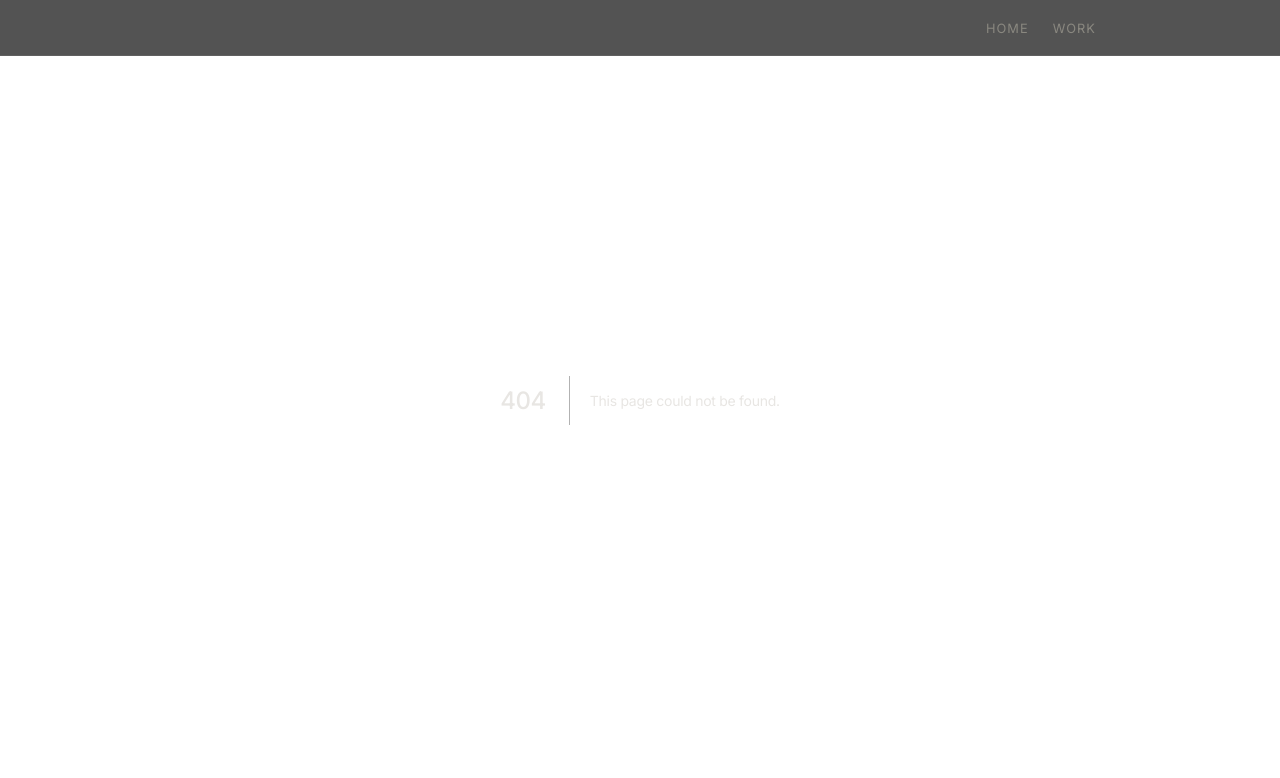
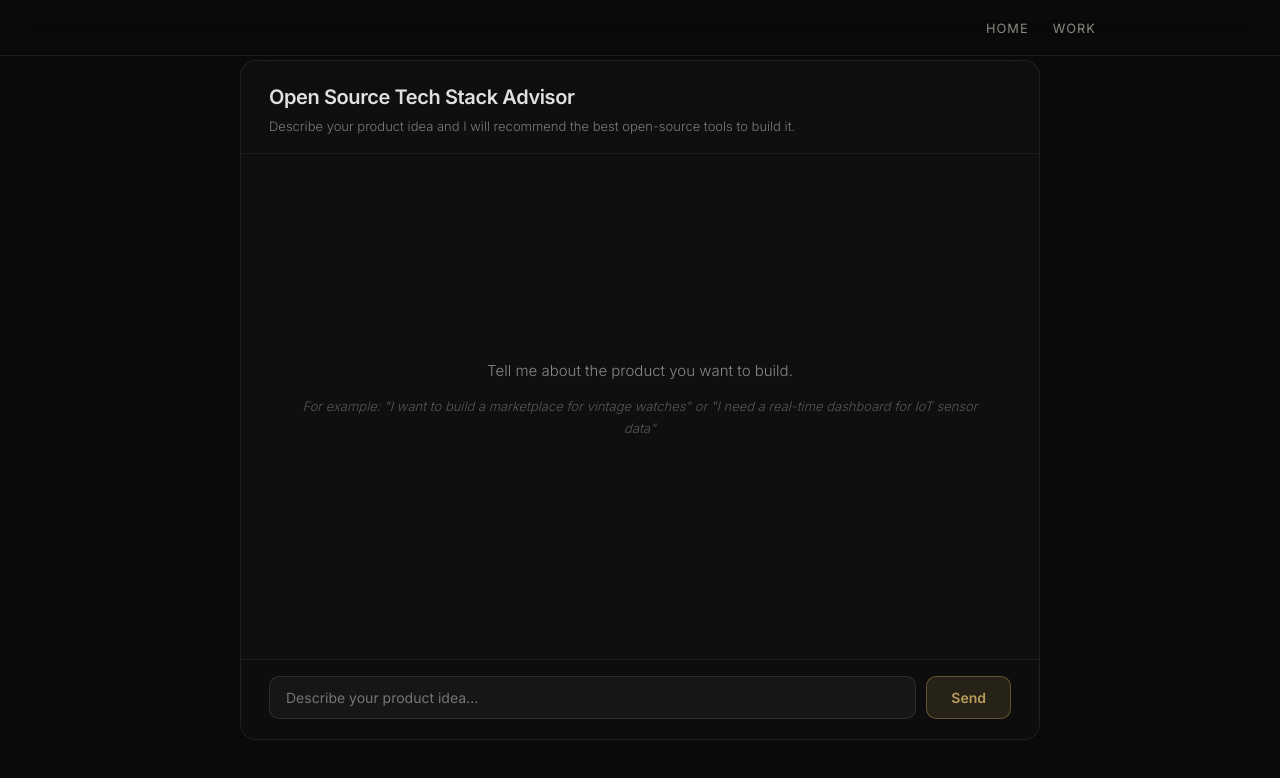
Before and after one commit to AgenticMindset/nextjs-boilerplate, a Next.js app: page /agents in a window 1280 px wide. Before the commit this address had no page. Shown: the top 778 px of the page. Built offline with nearby package versions, Linux system fonts and the light colour scheme.

Commit message:
Day 2: chat UI with Groq + Llama 3.3 agent

```diff
--- /dev/null
+++ b/app/agents/components/ChatInterface.tsx
@@ -0,0 +1,228 @@
+"use client";
+
+import { useChat } from "ai/react";
+import { useRef, useEffect } from "react";
+
+export default function ChatInterface() {
+  const { messages, input, handleInputChange, handleSubmit, isLoading, error } =
+    useChat({
+      api: "/api/agent",
+    });
+
+  const messagesEndRef = useRef<HTMLDivElement>(null);
+
+  useEffect(() => {
+    messagesEndRef.current?.scrollIntoView({ behavior: "smooth" });
+  }, [messages]);
+
+  return (
+    <div style={styles.container}>
+      {/* Header */}
+      <div style={styles.header}>
+        <h1 style={styles.title}>Open Source Tech Stack Advisor</h1>
+        <p style={styles.subtitle}>
+          Describe your product idea and I will recommend the best open-source
+          tools to build it.
+        </p>
+      </div>
+
+      {/* Messages area */}
+      <div style={styles.messagesArea}>
+        {messages.length === 0 && (
+          <div style={styles.emptyState}>
+            <p style={styles.emptyText}>
+              Tell me about the product you want to build.
+            </p>
+            <p style={styles.emptyHint}>
+              For example: &quot;I want to build a marketplace for vintage
+              watches&quot; or &quot;I need a real-time dashboard for IoT sensor
+              data&quot;
+            </p>
+          </div>
+        )}
+
+        {messages.map((message) => (
+          <div
+            key={message.id}
+            style={{
+              ...styles.messageBubble,
+              ...(message.role === "user"
+                ? styles.userBubble
+                : styles.assistantBubble),
+            }}
+          >
+            <div style={styles.roleLabel}>
+              {message.role === "user" ? "You" : "Advisor"}
+            </div>
+            <div style={styles.messageContent}>{message.content}</div>
+          </div>
+        ))}
+
+        {isLoading && messages[messages.length - 1]?.role !== "assistant" && (
+          <div style={{ ...styles.messageBubble, ...styles.assistantBubble }}>
+            <div style={styles.roleLabel}>Advisor</div>
+            <div style={styles.thinkingDots}>Thinking...</div>
+          </div>
+        )}
+
+        {error && (
+          <div style={styles.errorBox}>
+            Something went wrong. Please try again.
+          </div>
+        )}
+
+        <div ref={messagesEndRef} />
+      </div>
+
+      {/* Input area */}
+      <form onSubmit={handleSubmit} style={styles.inputArea}>
+        <input
+          value={input}
+          onChange={handleInputChange}
+          placeholder="Describe your product idea..."
+          style={styles.input}
+          disabled={isLoading}
+        />
+        <button type="submit" style={styles.sendButton} disabled={isLoading}>
+          {isLoading ? "..." : "Send"}
+        </button>
+      </form>
+    </div>
+  );
+}
+
+const styles: { [key: string]: React.CSSProperties } = {
+  container: {
+    width: "100%",
+    maxWidth: "800px",
+    height: "85vh",
+    display: "flex",
+    flexDirection: "column",
+    borderRadius: "16px",
+    border: "1px solid rgba(255, 255, 255, 0.08)",
+    background: "rgba(18, 18, 18, 0.7)",
+    backdropFilter: "blur(20px)",
+    overflow: "hidden",
+  },
+  header: {
+    padding: "24px 28px 16px",
+    borderBottom: "1px solid rgba(255, 255, 255, 0.06)",
+  },
+  title: {
+    fontSize: "20px",
+    fontWeight: 600,
+    color: "#e0e0e0",
+    margin: 0,
+    fontFamily: "Inter, sans-serif",
+  },
+  subtitle: {
+    fontSize: "13px",
+    color: "rgba(255, 255, 255, 0.45)",
+    margin: "6px 0 0",
+    fontFamily: "Inter, sans-serif",
+  },
+  messagesArea: {
+    flex: 1,
+    overflowY: "auto" as const,
+    padding: "20px 28px",
+    display: "flex",
+    flexDirection: "column",
+    gap: "16px",
+  },
+  emptyState: {
+    flex: 1,
+    display: "flex",
+    flexDirection: "column",
+    alignItems: "center",
+    justifyContent: "center",
+    textAlign: "center" as const,
+    padding: "40px 20px",
+  },
+  emptyText: {
+    fontSize: "15px",
+    color: "rgba(255, 255, 255, 0.5)",
+    margin: 0,
+    fontFamily: "Inter, sans-serif",
+  },
+  emptyHint: {
+    fontSize: "13px",
+    color: "rgba(255, 255, 255, 0.3)",
+    margin: "12px 0 0",
+    fontFamily: "Inter, sans-serif",
+    fontStyle: "italic",
+  },
+  messageBubble: {
+    padding: "14px 18px",
+    borderRadius: "12px",
+    maxWidth: "85%",
+    fontFamily: "Inter, sans-serif",
+    fontSize: "14px",
+    lineHeight: "1.6",
+  },
+  userBubble: {
+    alignSelf: "flex-end",
+    background: "rgba(184, 156, 90, 0.15)",
+    border: "1px solid rgba(184, 156, 90, 0.25)",
+    color: "#e0e0e0",
+  },
+  assistantBubble: {
+    alignSelf: "flex-start",
+    background: "rgba(255, 255, 255, 0.04)",
+    border: "1px solid rgba(255, 255, 255, 0.08)",
+    color: "#d0d0d0",
+  },
+  roleLabel: {
+    fontSize: "11px",
+    fontWeight: 600,
+    textTransform: "uppercase" as const,
+    letterSpacing: "0.5px",
+    color: "rgba(184, 156, 90, 0.7)",
+    marginBottom: "6px",
+  },
+  messageContent: {
+    whiteSpace: "pre-wrap" as const,
+    wordBreak: "break-word" as const,
+  },
+  thinkingDots: {
+    color: "rgba(255, 255, 255, 0.3)",
+    fontStyle: "italic",
+  },
+  errorBox: {
+    padding: "12px 16px",
+    borderRadius: "8px",
+    background: "rgba(220, 60, 60, 0.15)",
+    border: "1px solid rgba(220, 60, 60, 0.3)",
+    color: "#e0a0a0",
+    fontSize: "13px",
+    fontFamily: "Inter, sans-serif",
+  },
+  inputArea: {
+    display: "flex",
+    gap: "10px",
+    padding: "16px 28px 20px",
+    borderTop: "1px solid rgba(255, 255, 255, 0.06)",
+    background: "rgba(12, 12, 12, 0.5)",
+  },
+  input: {
+    flex: 1,
+    padding: "12px 16px",
+    borderRadius: "10px",
+    border: "1px solid rgba(255, 255, 255, 0.1)",
+    background: "rgba(255, 255, 255, 0.04)",
+    color: "#e0e0e0",
+    fontSize: "14px",
+    fontFamily: "Inter, sans-serif",
+    outline: "none",
+  },
+  sendButton: {
+    padding: "12px 24px",
+    borderRadius: "10px",
+    border: "1px solid rgba(184, 156, 90, 0.4)",
+    background: "rgba(184, 156, 90, 0.15)",
+    color: "#b89c5a",
+    fontSize: "14px",
+    fontWeight: 600,
+    fontFamily: "Inter, sans-serif",
+    cursor: "pointer",
+  },
+};
--- /dev/null
+++ b/app/agents/page.tsx
@@ -0,0 +1,19 @@
+import ChatInterface from "./components/ChatInterface";
+
+export default function AgentsPage() {
+  return (
+    <div
+      style={{
+        minHeight: "100vh",
+        backgroundColor: "#0a0a0a",
+        display: "flex",
+        flexDirection: "column",
+        alignItems: "center",
+        justifyContent: "center",
+        padding: "20px",
+      }}
+    >
+      <ChatInterface />
+    </div>
+  );
+}
--- /dev/null
+++ b/app/api/agent/route.ts
@@ -0,0 +1,41 @@
+import { createGroq } from "@ai-sdk/groq";
+import { streamText } from "ai";
+
+const groq = createGroq({
+  apiKey: process.env.GROQ_API_KEY,
+});
+
+const SYSTEM_PROMPT = `You are the Open Source Tech Stack Advisor, an AI agent built by Álvaro Tomás González.
+
+Your purpose: help visitors design technology stacks for their product ideas using open-source tools.
+
+Personality and rules:
+- You are strongly open-source-first. Always recommend open-source tools and frameworks.
+- Only mention closed-source or proprietary alternatives when no viable open-source option exists, and explicitly flag them as proprietary.
+- Be opinionated. When multiple open-source options exist, recommend the one you believe is best and explain why.
+- Ask clarifying questions before recommending a stack. You need to understand: what the product does, expected scale, team size and skill level, and any existing technical constraints.
+- Keep responses concise and practical. No filler.
+- When you have enough information, provide a structured recommendation covering: frontend, backend, database, infrastructure/hosting, CI/CD, and any domain-specific tools.
+- After providing the stack recommendation, offer to generate an architecture diagram.
+
+You are a demo agent on a portfolio website. Be helpful but keep conversations focused on tech stack advice.`;
+
+export async function POST(request: Request) {
+  try {
+    const { messages } = await request.json();
+
+    const result = streamText({
+      model: groq("llama-3.3-70b-versatile"),
+      system: SYSTEM_PROMPT,
+      messages,
+    });
+
+    return result.toDataStreamResponse();
+  } catch (error) {
+    console.error("Agent error:", error);
+    return new Response(JSON.stringify({ error: "Something went wrong" }), {
+      status: 500,
+      headers: { "Content-Type": "application/json" },
+    });
+  }
+}
--- a/package.json
+++ b/package.json
@@ -9,6 +9,9 @@
     "lint": "eslint"
   },
   "dependencies": {
+    "@ai-sdk/groq": "^1.2.9",
+    "ai": "4.3",
+    "groq-sdk": "^1.2.0",
     "next": "16.2.4",
     "react": "19.2.4",
     "react-dom": "19.2.4"
```
Also changed, not shown: 1 other file (tests, documents, lock files or other folders).
